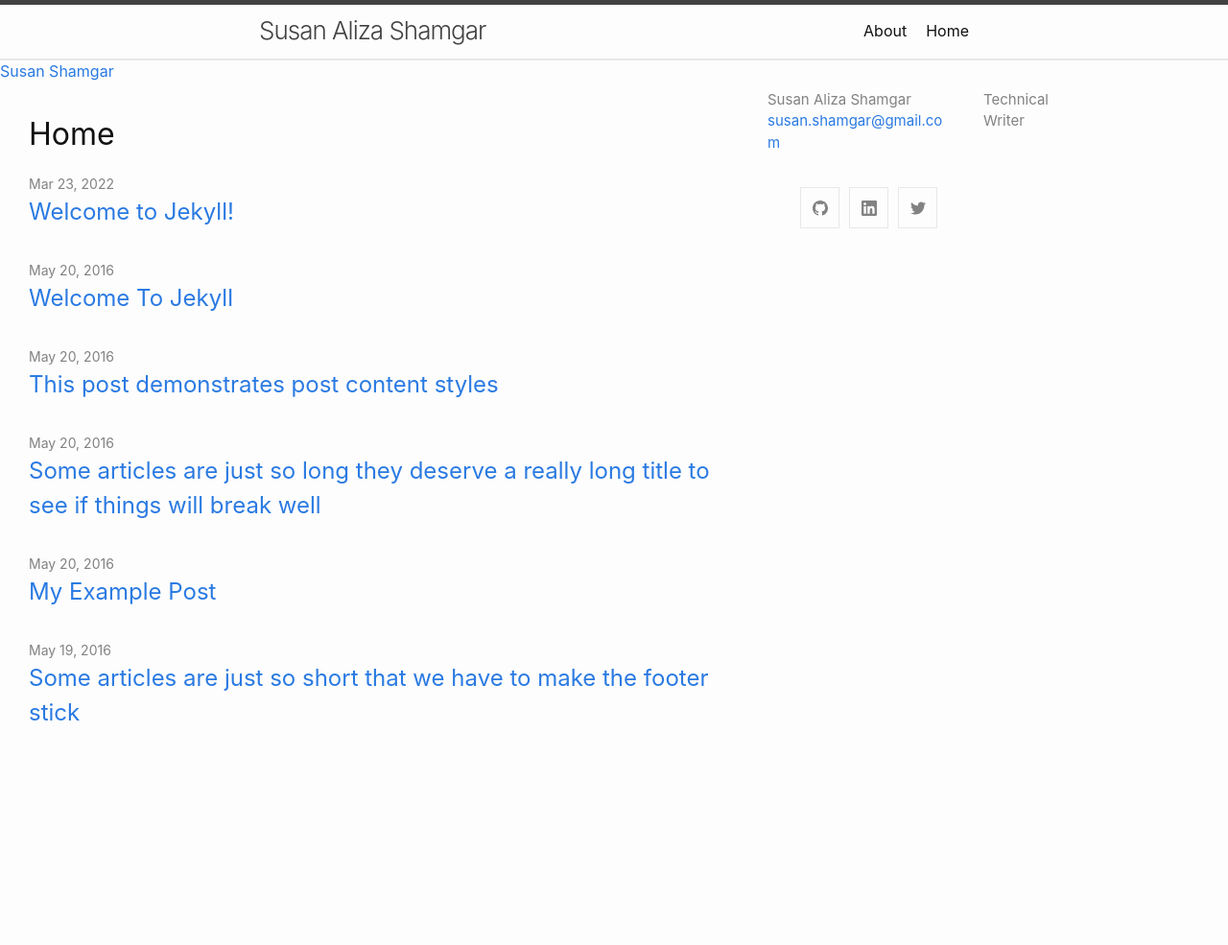
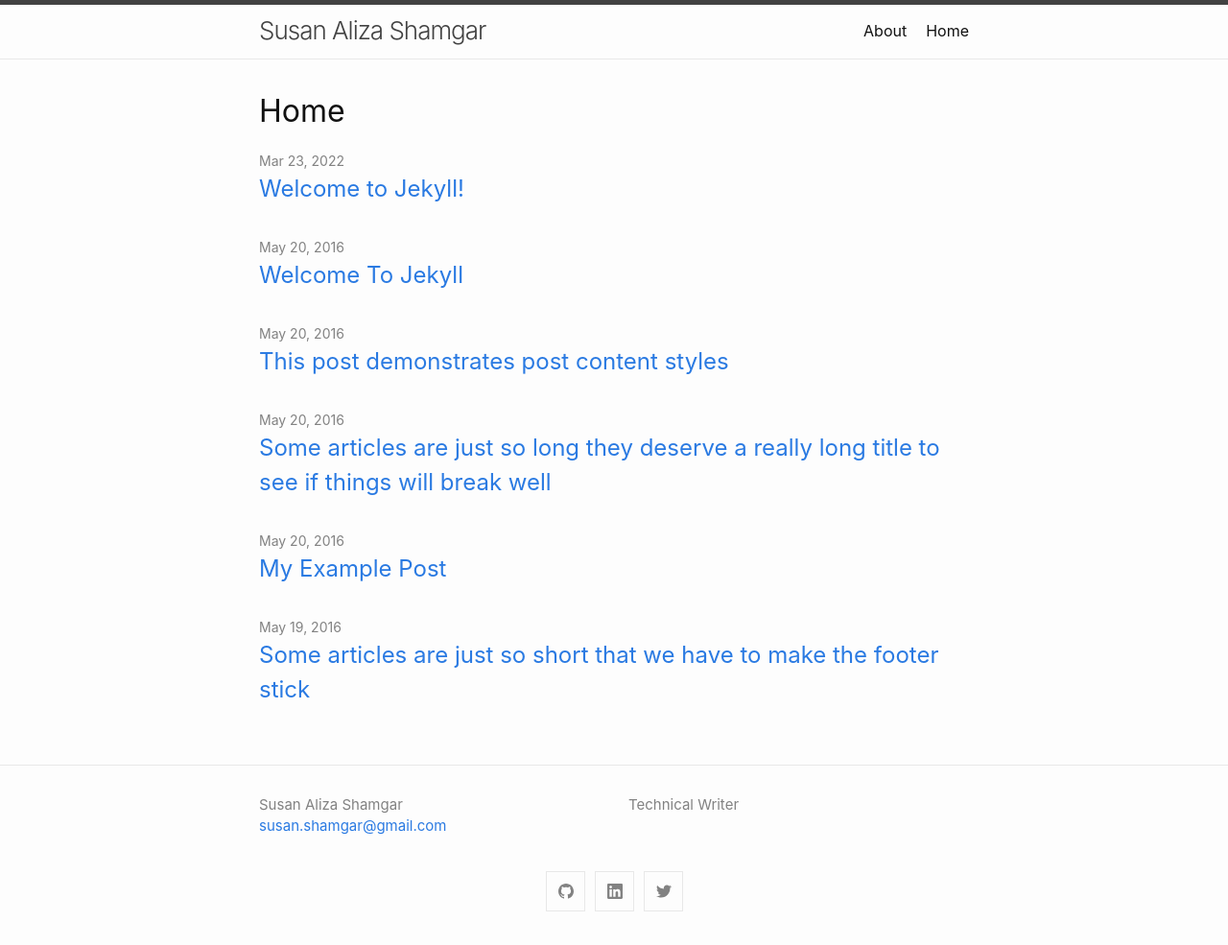
Before and after one commit to susan-shamgar/susan-shamgar.github.io, a Jekyll site: the page built from docs/index.markdown, in a window 1280 px wide. Shown: the whole page at 96% size. Built offline with Jekyll 4.4.1, drawn with Linux system fonts in a browser that asks for light colours; comment, search, counter and statistics services are not loaded; before the commit the page ends 900 px from its top, so only the background shows below that.

Commit message:
Update default.html

```diff
--- a/docs/_layouts/default.html
+++ b/docs/_layouts/default.html
@@ -6,19 +6,13 @@
   <body>
 
     {%- include header.html -%}
-    <div class="row">
-      <div class="column">
-        <script src="https://platform.linkedin.com/badges/js/profile.js" async defer type="text/javascript"></script>
-        <div class="badge-base LI-profile-badge" data-locale="en_US" data-size="medium" data-theme="light" data-type="VERTICAL" data-vanity="susan-shamgar" data-version="v1"><a class="badge-base__link LI-simple-link" href="https://www.linkedin.com/in/susan-shamgar?trk=profile-badge">Susan Shamgar</a>
-        </div>
-      <div class="column">
-        <main class="page-content" aria-label="Content">
+
+    <main class="page-content" aria-label="Content">
       <div class="wrapper">
         {{ content }}
       </div>
     </main>
-        </div>
-    </div>
+
 
 
 
```
